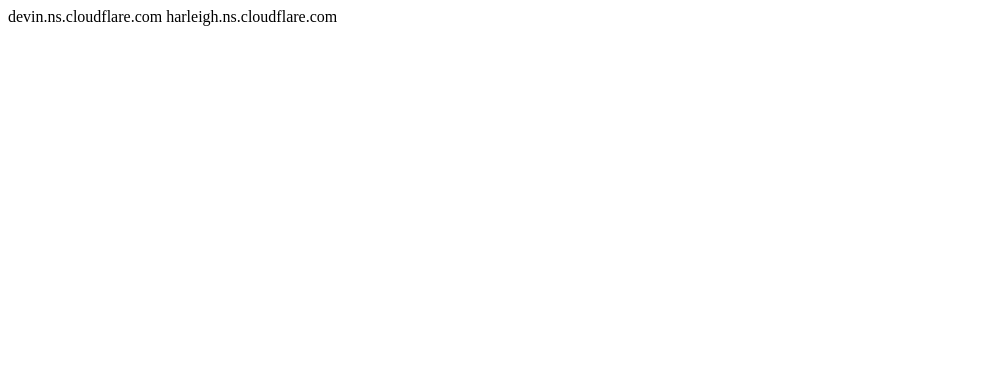
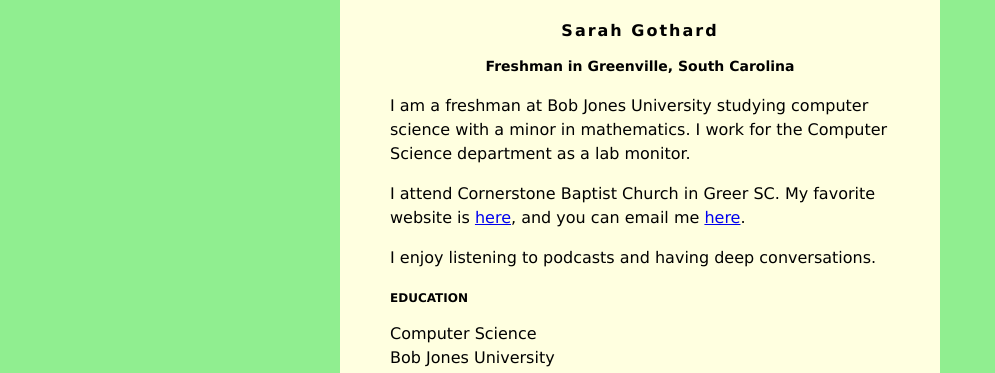
Before and after one commit to AlekMN/AlekMN.github.io, a plain HTML site: page index.html in a window 1280 px wide. Shown: the top 373 px of the page, without its empty margins (0-995 px from the left). Drawn offline with Linux system fonts and the light colour scheme.

Commit message:
Update index.html

```diff
--- a/index.html
+++ b/index.html
@@ -1,2 +1,53 @@
-devin.ns.cloudflare.com
-harleigh.ns.cloudflare.com
+<html>
+<head>
+<style>
+body {
+    background: lightgreen;
+    font-family: Verdana;
+}
+#content {
+    background: lightyellow;
+    min-width: 200px;
+    max-width: 500px;
+    padding: 50px;
+    margin: auto;
+    margin-top: -50px;
+    line-height: 150%;
+}
+h1 {
+    letter-spacing: 2px;
+    font-size: 16px;
+    text-align: center;
+}
+h2 {
+    font-size: 14px;
+    text-align: center;
+}
+h3 {
+    font-size: 12px;
+}
+</style>
+</head>
+<body>
+    <div id="content">
+        <h1>Sarah Gothard</h1>
+        <h2>Freshman in Greenville, South Carolina</h2>
+
+         <p>I am a freshman at Bob Jones University studying computer science with a minor in
+            mathematics. I work for the Computer Science department as a lab monitor.</p>
+         <p>
+            I attend Cornerstone Baptist Church in Greer SC. My favorite website is
+            <a href="https://mobilehymns.org/">here</a>, and you can email me
+            <a href="mailto:sgothard@bju.edu">here</a>.
+         </p>
+         <p>
+            I enjoy listening to podcasts and having deep conversations.
+         </p>
+        <h3>EDUCATION</h3>
+        Computer Science<br />
+        Bob Jones University<br />
+        Example image:
+        <img src="https://cs.bju.edu/media/bju-math-division/bju-computer-science/site-assets/images/cs-logo-main.png" />
+    </div>
+</body>
+</html>
```
